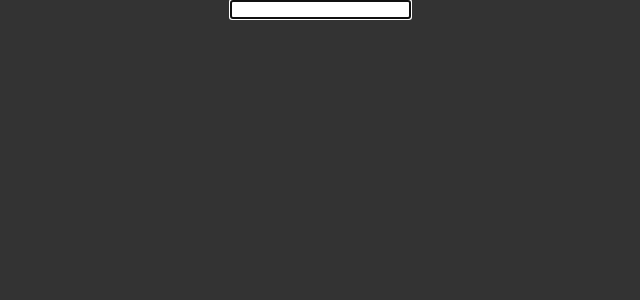
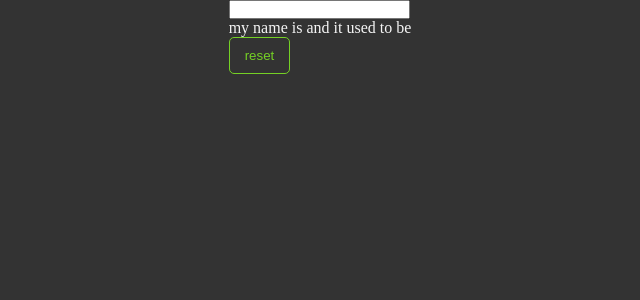
Before and after one commit to salarGholami/first-react-app, a React (Create React App) app: page / in a window 1280 px wide. Shown: the top 300 px of the page, without its empty margins (320-960 px from the left). Built offline with nearby package versions, Linux system fonts and the light colour scheme.

Commit message:
previous state by useRef Hook

```diff
--- a/src/App.js
+++ b/src/App.js
@@ -10,7 +10,8 @@ import Wrapper from "./comppnent/hoc/Wrapper";
 // import HoverCounter from "./comppnent/hocExample/HoverCounter";
 // import ParentComp from "./comppnent/PureMemoComp/ParentComp";
 // import ClassRef from "./comppnent/ref/ClassRef";
-import FunctionalRef from "./comppnent/ref/FunctionalRef";
+// import FunctionalRef from "./comppnent/ref/FunctionalRef";
+import UseRefExample from "./comppnent/ref/useRef";
 // import ClassTimer from "./comppnent/ClassTimer";
 
 class app extends Component {
@@ -84,8 +85,10 @@ class app extends Component {
   render() {
     return (
       <>
+        <UseRefExample />
+
         {/* <ClassRef /> */}
-        <FunctionalRef />
+        {/* <FunctionalRef /> */}
 
         {/* <ParentComp /> */}
 
--- /dev/null
+++ b/src/comppnent/ref/useRef.jsx
@@ -0,0 +1,29 @@
+import { useEffect } from "react";
+import { useRef, useState } from "react";
+
+const UseRefExample = () => {
+  const [inputValue, setInputValue] = useState("");
+  const inputRef = useRef();
+  const previousValue = useRef();
+  const resetHandler = () => {
+    setInputValue("");
+    inputRef.current.focus();
+  };
+  const changeHandler = (e) => {
+    setInputValue(e.target.value);
+  };
+  useEffect(() => {
+    previousValue.current = inputValue;
+  }, [inputValue]);
+  return (
+    <div>
+      <input type="text" value={inputValue} onChange={changeHandler} ref={inputRef}/>
+      <p>
+        my name is {inputValue} and it used to be {previousValue.current}
+      </p>
+      <button onClick={resetHandler} >reset</button>
+    </div>
+  );
+};
+
+export default UseRefExample;
```
